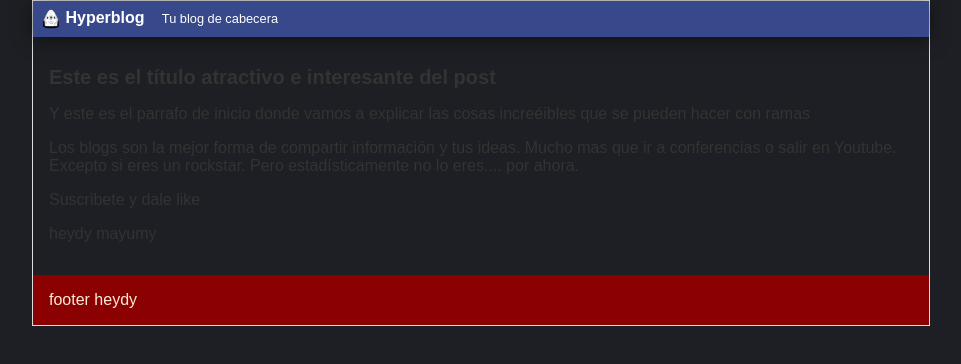
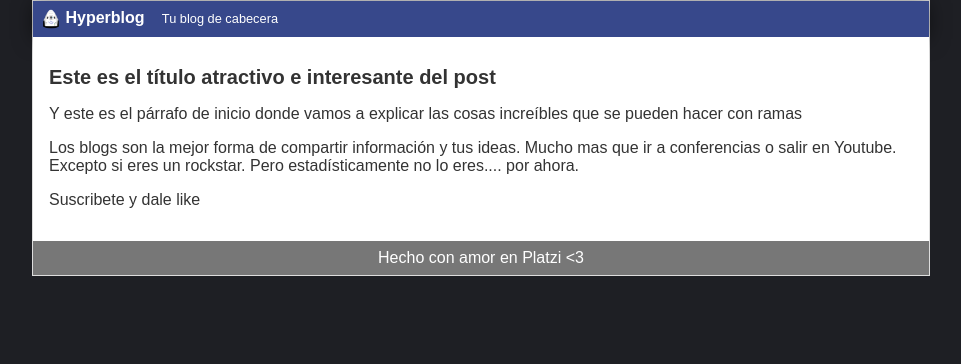
Before and after one commit to HeydyCH/hyperblog, a plain HTML site: page blogpost.html in a window 1280 px wide. Shown: the whole page, without its empty margins (159-1120 px from the left). Drawn offline with Linux system fonts and the light colour scheme.

Commit message:
change acentos y otros

```diff
--- a/blogpost.html
+++ b/blogpost.html
@@ -1,6 +1,6 @@
 <html>
     <head>
-        <title>bienvenidos a hyperblog v2 shh</title>
+        <title>Bienvenido a Hyperblog 2.0</title>
         <link rel="stylesheet" href="css/estilos.css" />
     </head>
     <body>
@@ -12,14 +12,13 @@
             </div>
             <div id="post">
                 <h1>Este es el título atractivo e interesante del post</h1>
-                <p>Y este es el parrafo de inicio donde vamos a explicar las cosas increéibles que se pueden hacer con ramas</p>
+                <p>Y este es el p&aacute;rrafo de inicio donde vamos a explicar las cosas incre&iacute;bles que se pueden hacer con ramas</p>
                 <p>Los blogs son la mejor forma de compartir información y tus ideas. Mucho mas que ir a conferencias o salir en Youtube. Excepto si eres un rockstar. Pero estadísticamente no lo eres.... por ahora.</p>
                 <p>Suscribete y dale like</p>
-                <p> heydy mayumy </p>
             </div>
-            <div id="footer">
-                footer heydy
-            </div>
+	    <div id="footer">
+		Hecho con amor en Platzi &lt;3
+	    </div>
         </div>
     </body>
 </html>
--- a/css/estilos.css
+++ b/css/estilos.css
@@ -49,12 +49,14 @@ body
 }
 #post
 {
+    background: white;
     padding: 1em;
 }
 
 #footer
 {
-    padding: 1em;
-    background-color: darkred;
-    color: antiquewhite;
+    background: #777;
+    color: white;
+    text-align: center;
+    padding: 0.5em;
 }
```
Also changed, not shown: historia.txt, 1 other file.
